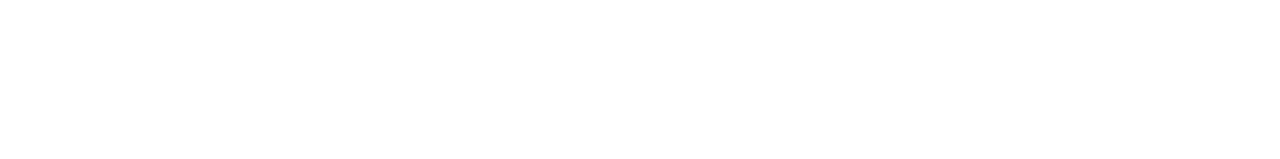
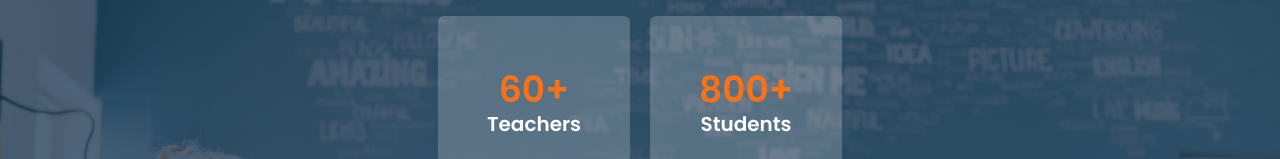
Before and after one commit to RafatSh-hash/Edu.sh, a React (Vite) app: page / in a window 1280 px wide. Shown: the part 2604-2763 px from the top of the page. Before the commit the page ends 2598 px from the top, so only its background shows below. Built offline with nearby package versions, Linux system fonts and the light colour scheme.

Commit message:
Added Number Cards

```diff
--- a/index.html
+++ b/index.html
@@ -9,6 +9,8 @@
     href="https://fonts.googleapis.com/css2?family=Poppins:ital,wght@0,100;0,200;0,300;0,400;0,500;0,600;0,700;0,800;1,100;1,200;1,300;1,400;1,500;1,600;1,700;1,800&display=swap"
     rel="stylesheet">
   <meta name="viewport" content="width=device-width, initial-scale=1.0" />
+  <!-- odometer -->
+  <link rel="stylesheet" href="odometer-theme-default.css" />
   <title>Edu.sh</title>
 </head>
 
--- a/package.json
+++ b/package.json
@@ -12,6 +12,7 @@
   "dependencies": {
     "react": "^18.2.0",
     "react-dom": "^18.2.0",
+    "react-odometerjs": "^3.1.0",
     "react-router-dom": "^6.15.0"
   },
   "devDependencies": {
--- /dev/null
+++ b/src/Components/Home/Apply/Apply.css
@@ -0,0 +1,8 @@
+#ApplySection {
+    background-image: url('../../../assets/banner.jpg');
+    /* Replace with your banner image URL */
+    background-size: cover;
+    background-repeat: no-repeat;
+    width: 100%;
+    height: 100%;
+}
--- /dev/null
+++ b/src/Components/Home/Apply/Apply.jsx
@@ -0,0 +1,32 @@
+/* eslint-disable no-unused-vars */
+import React from 'react';
+import "./Apply.css";
+import Odometer1 from './Odometer1';
+import Odometer2 from './Odometer2';
+import Odometer3 from './Odometer3';
+import Odometer4 from './Odometer4';
+
+const Apply = () => {
+    return (
+        <div id='ApplySection' className="relative p-10">
+
+
+            <div className="bg-banner-image bg-cover bg-center h-96"></div>
+
+
+            <div className="absolute inset-0 bg-[#092847] bg-opacity-70 flex flex-col md:flex-row lg:flex-row justify-center items-center">
+                <div className='grid grid-cols-2 gap-5'>
+                    <Odometer1></Odometer1>
+                    <Odometer2></Odometer2>
+                    <Odometer3></Odometer3>
+                    <Odometer4></Odometer4>
+
+                </div>
+
+            </div>
+
+        </div>
+    );
+};
+
+export default Apply;
--- /dev/null
+++ b/src/Components/Home/Apply/Odometer1.jsx
@@ -0,0 +1,31 @@
+/* eslint-disable no-unused-vars */
+import React, { useEffect, useState } from "react";
+
+const Odometer1 = () => {
+  const [currentPercentage, setCurrentPercentage] = useState(0);
+  const targetPercentage = 60;
+
+  useEffect(() => {
+    const updatePercentage = () => {
+      if (currentPercentage < targetPercentage) {
+        setCurrentPercentage((prevPercentage) => prevPercentage + 1);
+      }
+    };
+
+    const intervalId = setInterval(updatePercentage, 10);
+
+    return () => {
+      clearInterval(intervalId);
+    };
+  }, [currentPercentage]);
+
+  return (
+    <div className='flex flex-col w-48 h-44 justify-center items-center bg-white bg-opacity-20 rounded-md'>
+
+      <h1 className='text-4xl text-orange-500 font-semibold'>{`${currentPercentage}`}+ </h1>
+      <p className='text-xl text-white font-semibold'>Teachers</p>
+    </div>
+  );
+};
+
+export default Odometer1;
--- /dev/null
+++ b/src/Components/Home/Apply/Odometer2.jsx
@@ -0,0 +1,31 @@
+/* eslint-disable no-unused-vars */
+import React, { useEffect, useState } from 'react';
+
+const Odometer2 = () => {
+    const [currentPercentage, setCurrentPercentage] = useState(0);
+    const targetPercentage = 800;
+
+    useEffect(() => {
+        const updatePercentage = () => {
+            if (currentPercentage < targetPercentage) {
+                setCurrentPercentage((prevPercentage) => prevPercentage + 10);
+            }
+        };
+
+        const intervalId = setInterval(updatePercentage, 5);
+
+        return () => {
+            clearInterval(intervalId);
+        };
+    }, [currentPercentage]);
+
+    return (
+        <div className='flex flex-col w-48 h-44 justify-center items-center bg-white bg-opacity-20 rounded-md'>
+
+            <h1 className='text-4xl text-orange-500 font-semibold'>{`${currentPercentage}`}+ </h1>
+            <p className='text-xl text-white font-semibold'>Students</p>
+        </div>
+    );
+};
+
+export default Odometer2;
--- /dev/null
+++ b/src/Components/Home/Apply/Odometer3.jsx
@@ -0,0 +1,31 @@
+/* eslint-disable no-unused-vars */
+import React, { useEffect, useState } from "react";
+
+const Odometer3 = () => {
+    const [currentPercentage, setCurrentPercentage] = useState(0);
+    const targetPercentage = 75;
+
+    useEffect(() => {
+        const updatePercentage = () => {
+            if (currentPercentage < targetPercentage) {
+                setCurrentPercentage((prevPercentage) => prevPercentage + 1);
+            }
+        };
+
+        const intervalId = setInterval(updatePercentage, 10);
+
+        return () => {
+            clearInterval(intervalId);
+        };
+    }, [currentPercentage]);
+
+    return (
+        <div className='flex flex-col w-48 h-44 justify-center items-center bg-white bg-opacity-20 rounded-md'>
+
+            <h1 className='text-4xl text-orange-500 font-semibold'>{`${currentPercentage}`}+ </h1>
+            <p className='text-xl text-white font-semibold'>Courses</p>
+        </div>
+    );
+};
+
+export default Odometer3;
--- /dev/null
+++ b/src/Components/Home/Apply/Odometer4.jsx
@@ -0,0 +1,31 @@
+/* eslint-disable no-unused-vars */
+import React, { useEffect, useState } from "react";
+
+const Odometer4 = () => {
+    const [currentPercentage, setCurrentPercentage] = useState(0);
+    const targetPercentage = 13;
+
+    useEffect(() => {
+        const updatePercentage = () => {
+            if (currentPercentage < targetPercentage) {
+                setCurrentPercentage((prevPercentage) => prevPercentage + 1);
+            }
+        };
+
+        const intervalId = setInterval(updatePercentage, 10);
+
+        return () => {
+            clearInterval(intervalId);
+        };
+    }, [currentPercentage]);
+
+    return (
+        <div className='flex flex-col w-48 h-44 justify-center items-center bg-white bg-opacity-20 rounded-md'>
+
+            <h1 className='text-4xl text-orange-500 font-semibold'>{`${currentPercentage}`}+ </h1>
+            <p className='text-xl text-white font-semibold'>National Awards</p>
+        </div>
+    );
+};
+
+export default Odometer4;
--- a/src/Components/Home/Home.jsx
+++ b/src/Components/Home/Home.jsx
@@ -3,6 +3,7 @@
 import Banner from './Banner/Banner';
 import Features from './Features/Features';
 import FeauturedClass from './FeauturedClass/FeauturedClass';
+import Apply from './Apply/Apply';
 
 const Home = () => {
     return (
@@ -11,6 +12,7 @@
             <Banner></Banner>
             <Features></Features>
             <FeauturedClass></FeauturedClass>
+            <Apply></Apply>
         </div>
     );
 };
```
Also changed, not shown: 1 other file (tests, documents, lock files or other folders).
